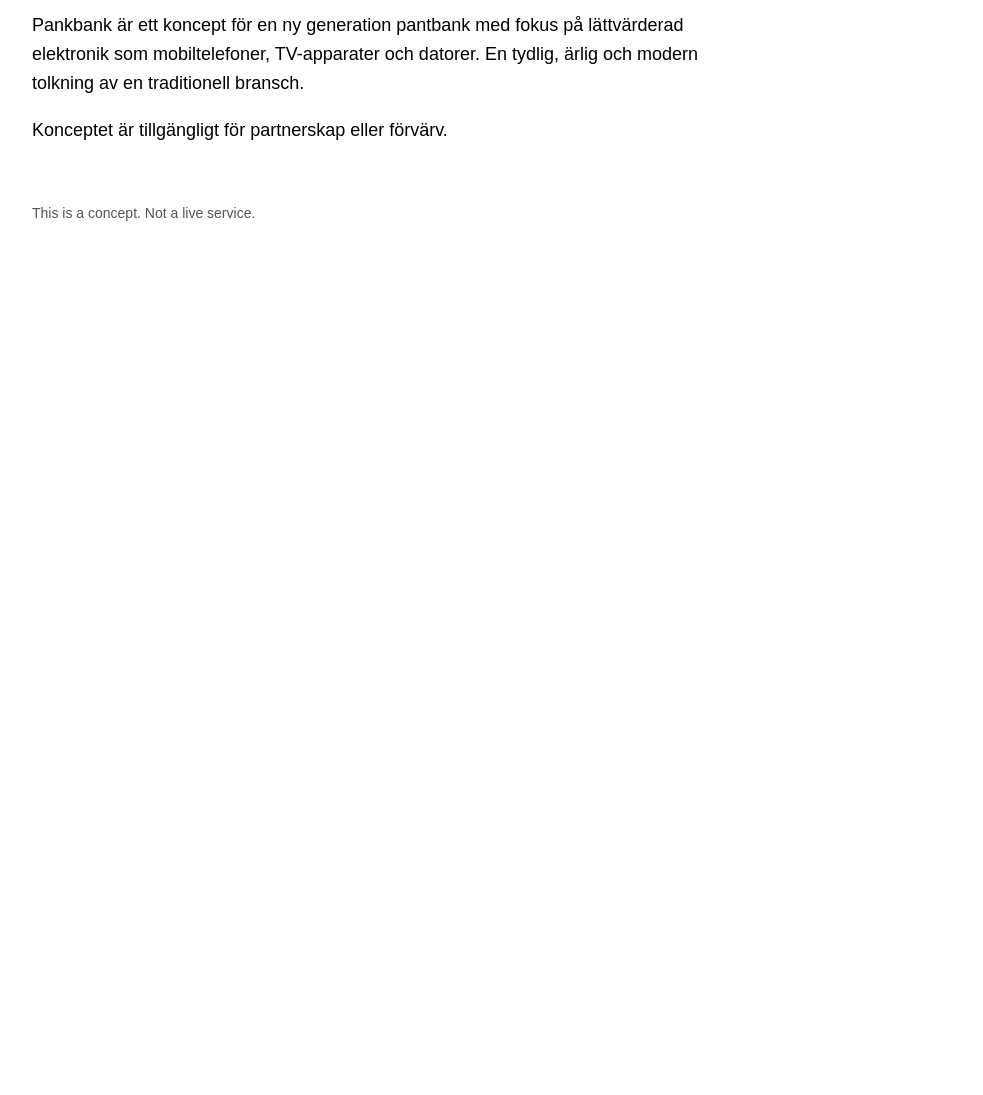
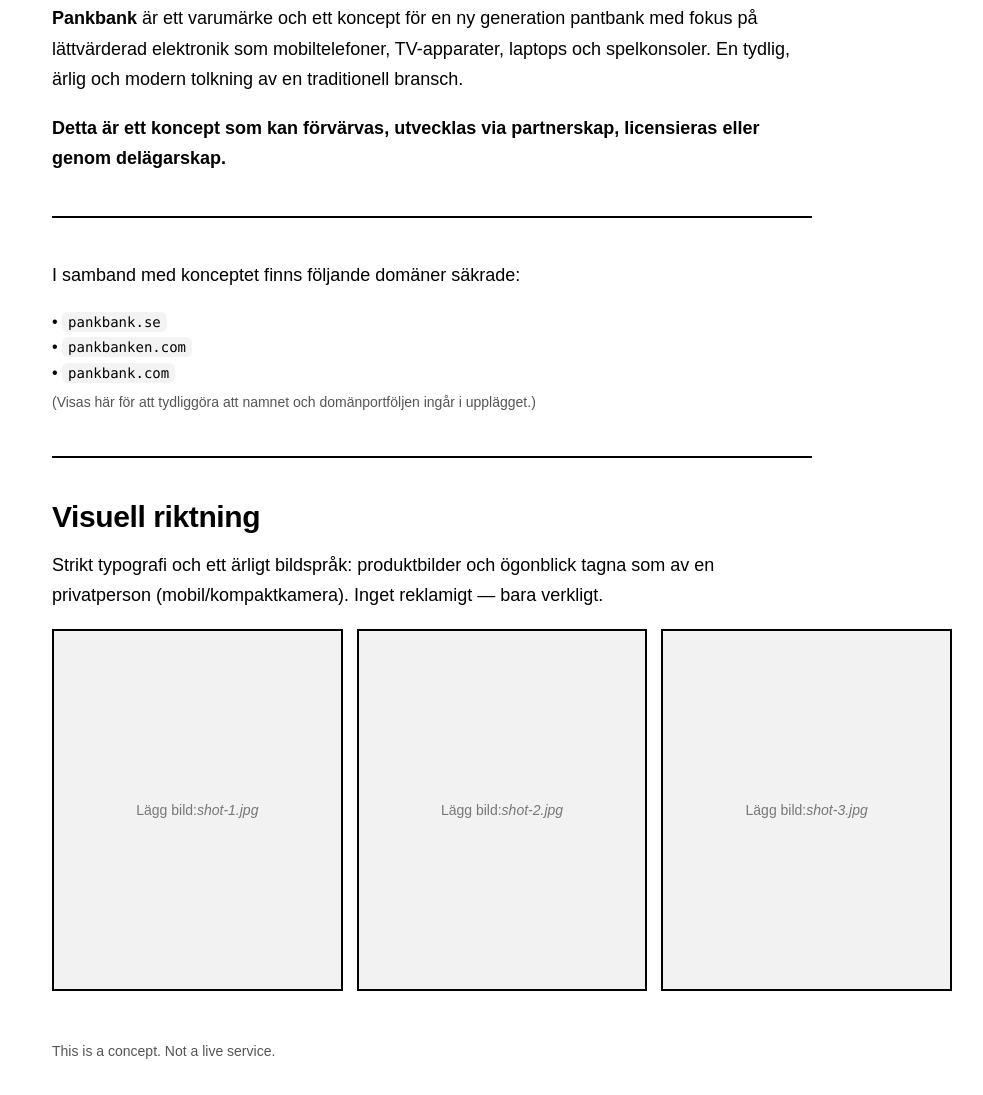
Before and after one commit to hxb254-lab/pankbank, a plain HTML site: page index.html in a window 1280 px wide. Shown: the part 425-1520 px from the top of the page, without its empty margins (8-991 px from the left). Before the commit the page ends 800 px from the top, so only its background shows below. Drawn offline with Linux system fonts and the light colour scheme.

Commit message:
Update index.html

```diff
--- a/index.html
+++ b/index.html
@@ -1,57 +1,182 @@
- <!DOCTYPE html>
+<!DOCTYPE html>
 <html lang="sv">
 <head>
   <meta charset="utf-8">
-  <title>Pankbank</title>
+  <title>Pankbank – koncept till salu</title>
   <meta name="viewport" content="width=device-width, initial-scale=1">
+
   <style>
-    body {
+    :root{
+      --max: 980px;
+      --text: #000;
+      --muted: #555;
+      --bg: #fff;
+    }
+
+    body{
       margin: 0;
-      padding: 40px;
+      padding: 60px;
       font-family: Arial, Helvetica, sans-serif;
-      background: #fff;
-      color: #000;
+      background: var(--bg);
+      color: var(--text);
     }
-    .container {
+
+    .container{
+      max-width: var(--max);
+    }
+
+    .logo{
+      max-width: 100%;
+      height: auto;
+      display: block;
+      margin: 0 0 44px 0;
+    }
+
+    h1{
+      font-size: 30px;
+      letter-spacing: -0.4px;
+      margin: 0 0 16px 0;
+    }
+
+    p{
+      font-size: 18px;
+      line-height: 1.7;
+      max-width: 760px;
+      margin: 0 0 18px 0;
+    }
+
+    .divider{
+      border: none;
+      border-top: 2px solid #000;
+      margin: 42px 0;
+      width: 100%;
+      max-width: 760px;
+    }
+
+    .meta{
+      font-size: 14px;
+      color: var(--muted);
+      margin-top: 6px;
+    }
+
+    .domains{
+      font-size: 16px;
+      line-height: 1.6;
+      margin-top: 6px;
+      max-width: 760px;
+    }
+
+    .domains code{
+      font-family: ui-monospace, SFMono-Regular, Menlo, Monaco, Consolas, "Liberation Mono", "Courier New", monospace;
+      font-size: 14px;
+      background: #f3f3f3;
+      padding: 2px 6px;
+      border-radius: 6px;
+    }
+
+    .cta{
+      margin-top: 18px;
+      font-weight: 700;
+    }
+
+    .note{
+      margin-top: 52px;
+      font-size: 14px;
+      color: var(--muted);
+    }
+
+    /* Bildsektion (förberedd för mobil/kompaktkamera-känsla) */
+    .gallery{
+      display: grid;
+      grid-template-columns: repeat(3, minmax(0, 1fr));
+      gap: 14px;
       max-width: 900px;
     }
-    img {
-      max-width: 100%;
-      height: auto;
-      margin-bottom: 40px;
+
+    .shot{
+      aspect-ratio: 4 / 5;
+      background: #f2f2f2;
+      border: 2px solid #000;
+      overflow: hidden;
+      display: flex;
+      align-items: center;
+      justify-content: center;
+      font-size: 14px;
+      color: #777;
     }
-    h1 {
-      font-size: 32px;
-      margin-bottom: 20px;
+
+    .shot img{
+      width: 100%;
+      height: 100%;
+      object-fit: cover;
+      display: block;
+      filter: grayscale(100%);
     }
-    p {
-      font-size: 18px;
-      line-height: 1.6;
-      max-width: 700px;
+
+    @media (max-width: 900px){
+      body{ padding: 28px; }
+      .gallery{ grid-template-columns: repeat(2, minmax(0, 1fr)); }
     }
-    .note {
-      margin-top: 60px;
-      font-size: 14px;
-      color: #555;
+
+    @media (max-width: 520px){
+      h1{ font-size: 26px; }
+      .gallery{ grid-template-columns: 1fr; }
     }
   </style>
 </head>
+
 <body>
   <div class="container">
 
-    <img src="logo.png" alt="Pankbank">
+    <!-- LOGO -->
+    <img class="logo" src="logo.png" alt="Pankbank">
 
+    <!-- HUVUDBUDSKAP -->
     <h1>En modern pantbank för elektronik</h1>
 
     <p>
-      Pankbank är ett koncept för en ny generation pantbank med fokus på
-      lättvärderad elektronik som mobiltelefoner, TV-apparater och datorer.
+      <strong>Pankbank</strong> är ett varumärke och ett koncept för en ny generation pantbank med fokus på
+      lättvärderad elektronik som mobiltelefoner, TV-apparater, laptops och spelkonsoler.
       En tydlig, ärlig och modern tolkning av en traditionell bransch.
     </p>
 
+    <p class="cta">
+      Detta är ett koncept som kan <strong>förvärvas</strong>, utvecklas via <strong>partnerskap</strong>,
+      <strong>licensieras</strong> eller genom <strong>delägarskap</strong>.
+    </p>
+
+    <hr class="divider">
+
+    <!-- DOMÄNER / ASSETS -->
     <p>
-      Konceptet är tillgängligt för partnerskap eller förvärv.
+      I samband med konceptet finns följande domäner säkrade:
     </p>
+
+    <div class="domains">
+      <div>• <code>pankbank.se</code></div>
+      <div>• <code>pankbanken.com</code></div>
+      <div>• <code>pankbank.com</code></div>
+      <div class="meta">
+        (Visas här för att tydliggöra att namnet och domänportföljen ingår i upplägget.)
+      </div>
+    </div>
+
+    <hr class="divider">
+
+    <!-- BILDSEKTION (FÖRBEREDD) -->
+    <h1>Visuell riktning</h1>
+
+    <p>
+      Strikt typografi och ett ärligt bildspråk: produktbilder och ögonblick tagna som av en privatperson
+      (mobil/kompaktkamera). Inget reklamigt — bara verkligt.
+    </p>
+
+    <div class="gallery">
+      <!-- Byt ut placeholders mot egna bilder när du vill -->
+      <div class="shot">Lägg bild: <em>shot-1.jpg</em></div>
+      <div class="shot">Lägg bild: <em>shot-2.jpg</em></div>
+      <div class="shot">Lägg bild: <em>shot-3.jpg</em></div>
+    </div>
 
     <div class="note">
       This is a concept. Not a live service.
```
